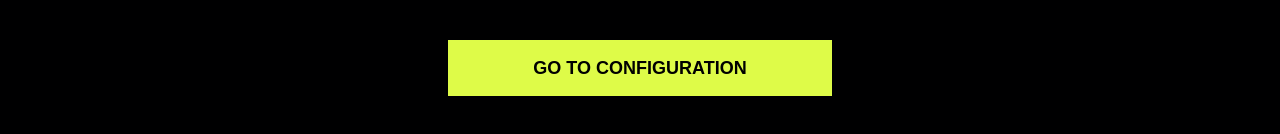
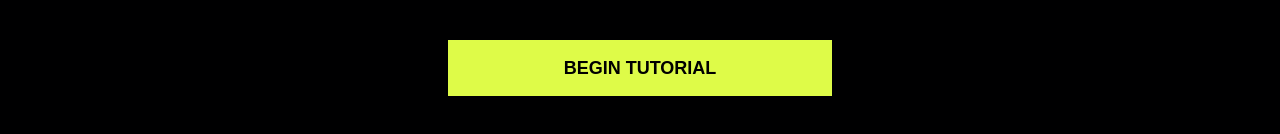
Before and after one commit to CommonsBuild/commons-config-frontend, a Next.js app: page /intro/done in a window 1280 px wide. Shown: the part 458-592 px from the top of the page. Built offline with nearby package versions, Linux system fonts and the light colour scheme; a web font is replaced by a local one.

Commit message:
fix: button link

```diff
--- a/src/pages/intro/done.tsx
+++ b/src/pages/intro/done.tsx
@@ -24,8 +24,8 @@ function IntroDone() {
               economy and governance of the Commons we’re launching.
             </p>
             <div className="mx-auto w-96 mt-10">
-              <NeonButton href="/config/1" fullWidth>
-                go to configuration
+              <NeonButton href="/learn/" fullWidth>
+                begin tutorial
               </NeonButton>
             </div>
           </div>
```
